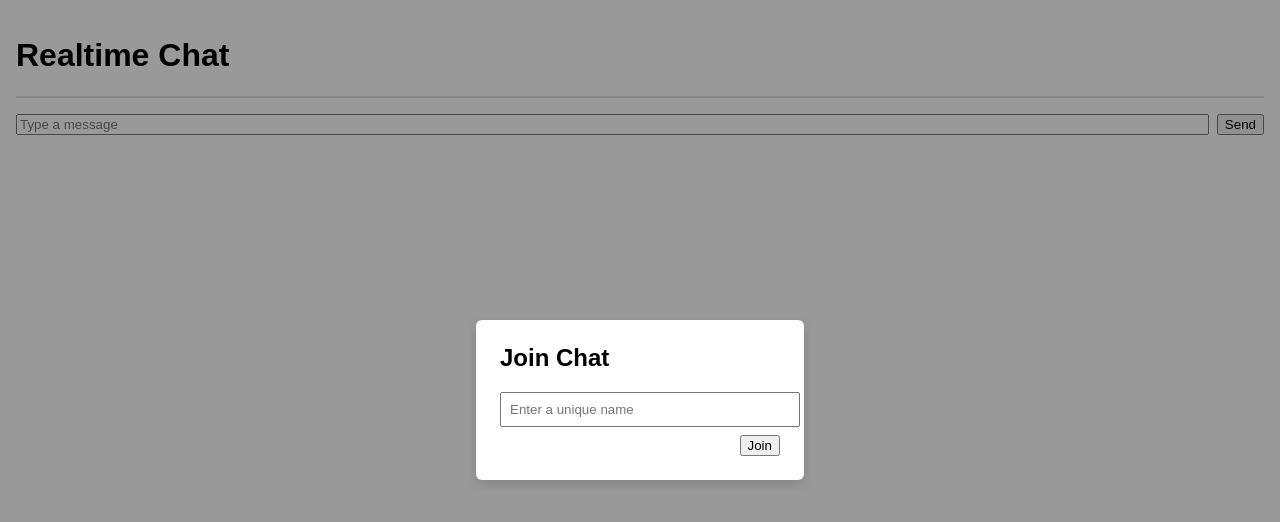
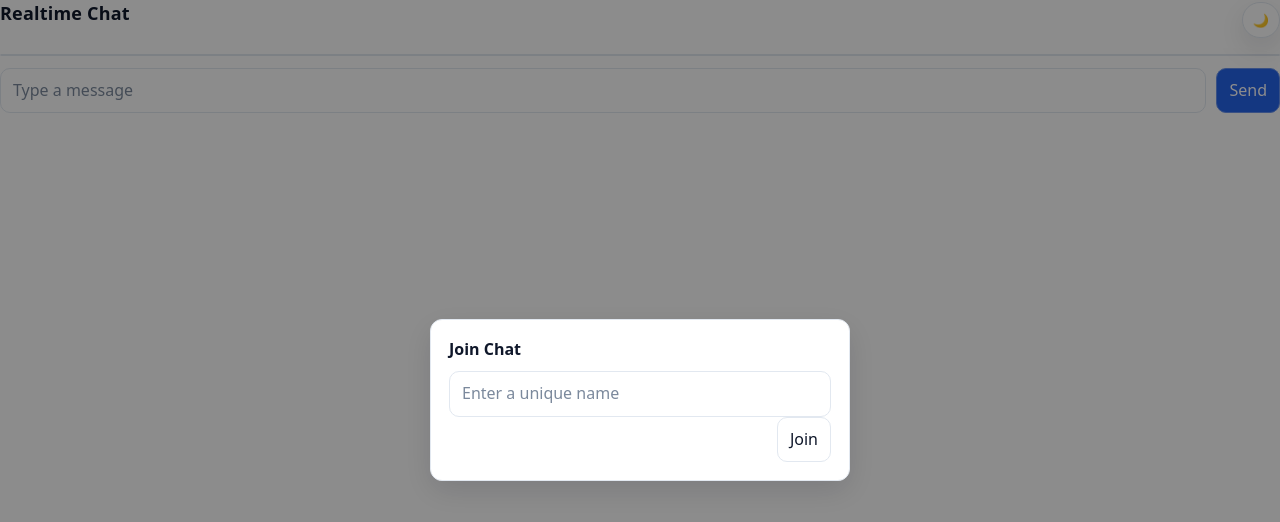
Before and after one commit to JanHadik/DVA_Seminar_Realtime_Chat, a website: page public/index.html in a window 1280 px wide. Drawn offline with nearby package versions, Linux system fonts and the light colour scheme; no server answers.

Commit message:
[ADDED] theme toggle functionality and better css styling

```diff
--- a/public/client.js
+++ b/public/client.js
@@ -75,4 +75,27 @@
     appendMessage({ name: 'System', message: `${data.name} left` });
   });
 
+   // ===== theme toggle (light/dark) =====
+  const root = document.documentElement;
+  const themeBtn = document.getElementById("themeToggle");
+
+  if (themeBtn) {
+    const stored = localStorage.getItem("theme");
+    const prefersDark = window.matchMedia?.("(prefers-color-scheme: dark)")?.matches;
+
+    root.dataset.theme = stored || (prefersDark ? "dark" : "light");
+
+    const syncIcon = () => {
+      themeBtn.textContent = root.dataset.theme === "dark" ? "☀️" : "🌙";
+    };
+
+    themeBtn.addEventListener("click", () => {
+      root.dataset.theme = root.dataset.theme === "dark" ? "light" : "dark";
+      localStorage.setItem("theme", root.dataset.theme);
+      syncIcon();
+    });
+
+    syncIcon();
+  }
+
 })();
--- a/public/index.html
+++ b/public/index.html
@@ -9,7 +9,11 @@
 </head>
 
 <body>
-    <h1>Realtime Chat</h1>
+    <header class="topbar">
+        <h1>Realtime Chat</h1>
+        <button id="themeToggle" type="button" aria-label="Toggle theme">🌙</button>
+    </header>
+
 
     <ul id="messages"></ul>
 
--- a/public/styles.css
+++ b/public/styles.css
@@ -1,69 +1,183 @@
-/* Realtime Chat styles moved from inline <style> and attributes */
+/* ===== Theme tokens ===== */
+:root {
+  color-scheme: light dark;
+
+  --bg: #ffffff;
+  --surface: #ffffff;
+  --text: #0f172a;
+  --muted: #64748b;
+  --border: #e2e8f0;
+  --shadow: 0 10px 30px rgba(2, 6, 23, .12);
+
+  --primary: #2563eb;
+  --primary-ink: #ffffff;
+
+  --radius: 12px;
+  --space: 12px;
+
+  --font: ui-sans-serif, system-ui, -apple-system, Segoe UI, Roboto, Helvetica, Arial, "Apple Color Emoji",
+    "Segoe UI Emoji";
+}
+
+:root[data-theme="dark"] {
+  --bg: #0b1220;
+  --surface: #0f172a;
+  --text: #e5e7eb;
+  --muted: #94a3b8;
+  --border: #1f2a44;
+  --shadow: 0 12px 36px rgba(0, 0, 0, .45);
+
+  --primary: #60a5fa;
+  --primary-ink: #0b1220;
+}
+
+/* ===== Base ===== */
+* { box-sizing: border-box; }
+html, body { height: 100%; }
+
 body {
-    font-family: Arial, Helvetica, sans-serif;
   margin: 0;
-    padding: 1rem;
+  font-family: var(--font);
+  background: var(--bg);
+  color: var(--text);
+  line-height: 1.45;
+}
+
+h1 {
+  margin: 0 0 14px 0;
+  font-size: 18px;
+  font-weight: 650;
+  letter-spacing: .2px;
+}
+
+.topbar {
+  display: flex;
+  align-items: center;
+  justify-content: space-between;
+  margin-bottom: 14px;
+}
+
+/* ===== Layout ===== */
+.container {
+  max-width: 760px;
+  margin: 0 auto;
+  padding: 18px;
 }
 
 #messages {
   list-style: none;
   padding: 0;
-    max-height: 60vh;
-    overflow-y: auto;
-    border: 1px solid #ddd;
-    margin-bottom: 1rem;
+  margin: 0 0 12px 0;
+  background: var(--surface);
+  border: 1px solid var(--border);
+  border-radius: var(--radius);
+  max-height: 62vh;
+  overflow: auto;
+  box-shadow: var(--shadow);
 }
 
 #messages li {
-    padding: 0.5rem;
-    border-bottom: 1px solid #f0f0f0;
+  padding: 10px 12px;
+  border-bottom: 1px solid var(--border);
+  font-size: 14px;
+}
+#messages li:last-child { border-bottom: 0; }
+
+/* ===== Form ===== */
+#form {
+  display: flex;
+  gap: 10px;
+  align-items: center;
 }
 
-#form {
-    display: flex;
-    gap: .5rem;
+input, button {
+  font: inherit;
+  color: inherit;
 }
 
-#m {
-    flex: 1;
+#m, #loginName {
+  width: 100%;
+  padding: 10px 12px;
+  background: var(--surface);
+  border: 1px solid var(--border);
+  border-radius: 10px;
+  outline: none;
+}
+#m::placeholder, #loginName::placeholder { color: color-mix(in srgb, var(--muted) 85%, transparent); }
+
+#m:focus, #loginName:focus {
+  border-color: color-mix(in srgb, var(--primary) 55%, var(--border));
+  box-shadow: 0 0 0 4px color-mix(in srgb, var(--primary) 20%, transparent);
 }
 
-/* Login overlay and box */
+button {
+  padding: 10px 12px;
+  border-radius: 10px;
+  border: 1px solid var(--border);
+  background: var(--surface);
+  cursor: pointer;
+}
+button:hover { border-color: color-mix(in srgb, var(--text) 20%, var(--border)); }
+button:active { transform: translateY(1px); }
+
+/* Primary send button (optional: keep it subtle) */
+#form button {
+  background: var(--primary);
+  border-color: color-mix(in srgb, var(--primary) 65%, var(--border));
+  color: var(--primary-ink);
+}
+#form button:hover { filter: brightness(1.03); }
+
+/* ===== Theme toggle ===== */
+#themeToggle {
+  position: fixed;
+  top: 14px;
+  right: 14px;
+  padding: 8px 10px;
+  border-radius: 999px;
+  background: var(--surface);
+  border: 1px solid var(--border);
+  box-shadow: var(--shadow);
+  font-size: 13px;
+  position: static;
+  padding: 8px 10px;
+  border-radius: 999px;
+}
+
+/* ===== Login overlay ===== */
 #loginOverlay {
   position: fixed;
   inset: 0;
-    display: flex;
-    align-items: center;
-    justify-content: center;
-    background: rgba(0,0,0,0.4);
+  display: grid;
+  place-items: center;
+  background: rgba(0, 0, 0, .45);
+  padding: 18px;
 }
 
 .login-box {
-    background: #fff;
-    padding: 1.5rem;
-    border-radius: 6px;
-    min-width: 280px;
-    box-shadow: 0 4px 12px rgba(0,0,0,0.15);
+  width: min(420px, 100%);
+  background: var(--surface);
+  border: 1px solid var(--border);
+  border-radius: var(--radius);
+  padding: 18px;
+  box-shadow: var(--shadow);
 }
 
 .login-box h2 {
-    margin-top: 0;
-}
-
-#loginName {
-    width: 100%;
-    padding: .5rem;
-    margin-bottom: .5rem;
+  margin: 0 0 10px 0;
+  font-size: 16px;
+  font-weight: 650;
 }
 
 .login-actions {
   display: flex;
-    gap: .5rem;
   justify-content: flex-end;
+  gap: 10px;
 }
 
 #loginError {
-    color: #b00;
-    margin-top: .5rem;
+  margin: 10px 0 0 0;
+  color: #ef4444;
   display: none;
+  font-size: 13px;
 }
```
Lines whose indentation alone changed are shown as unchanged.
